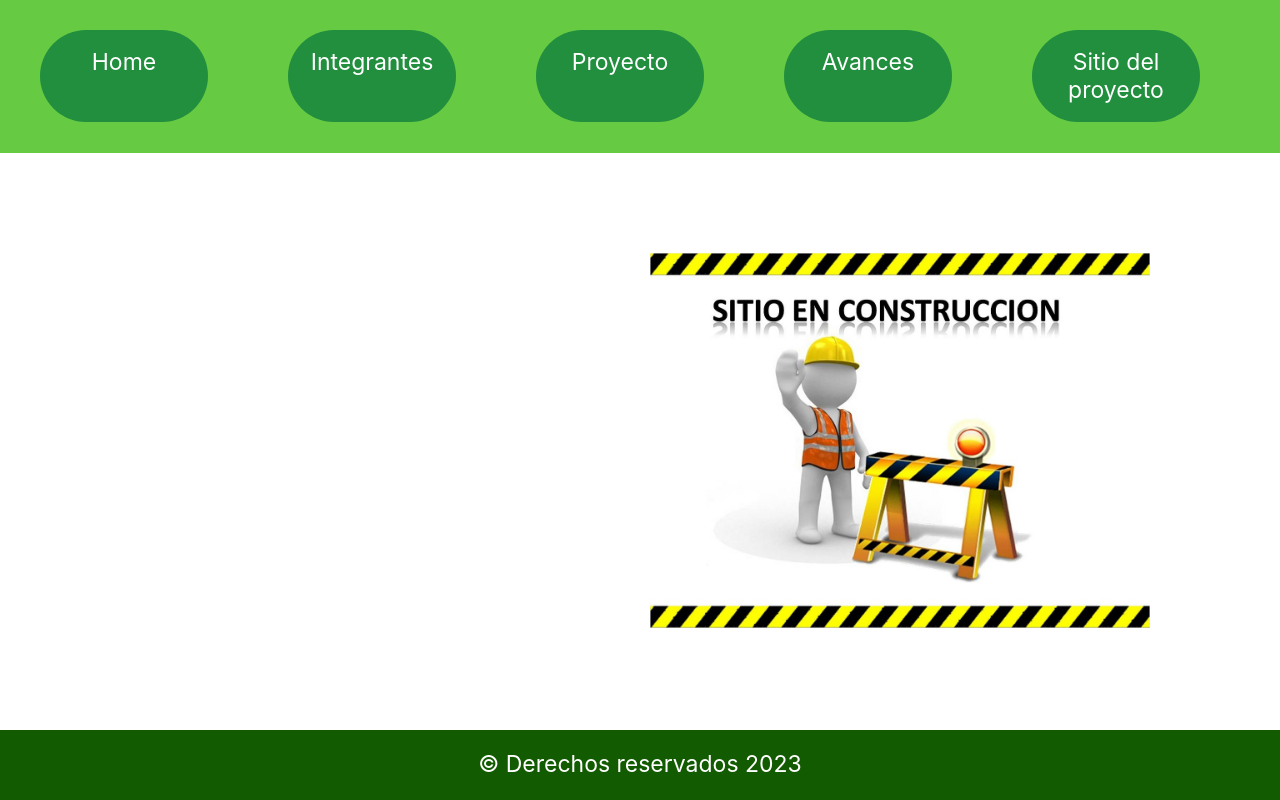
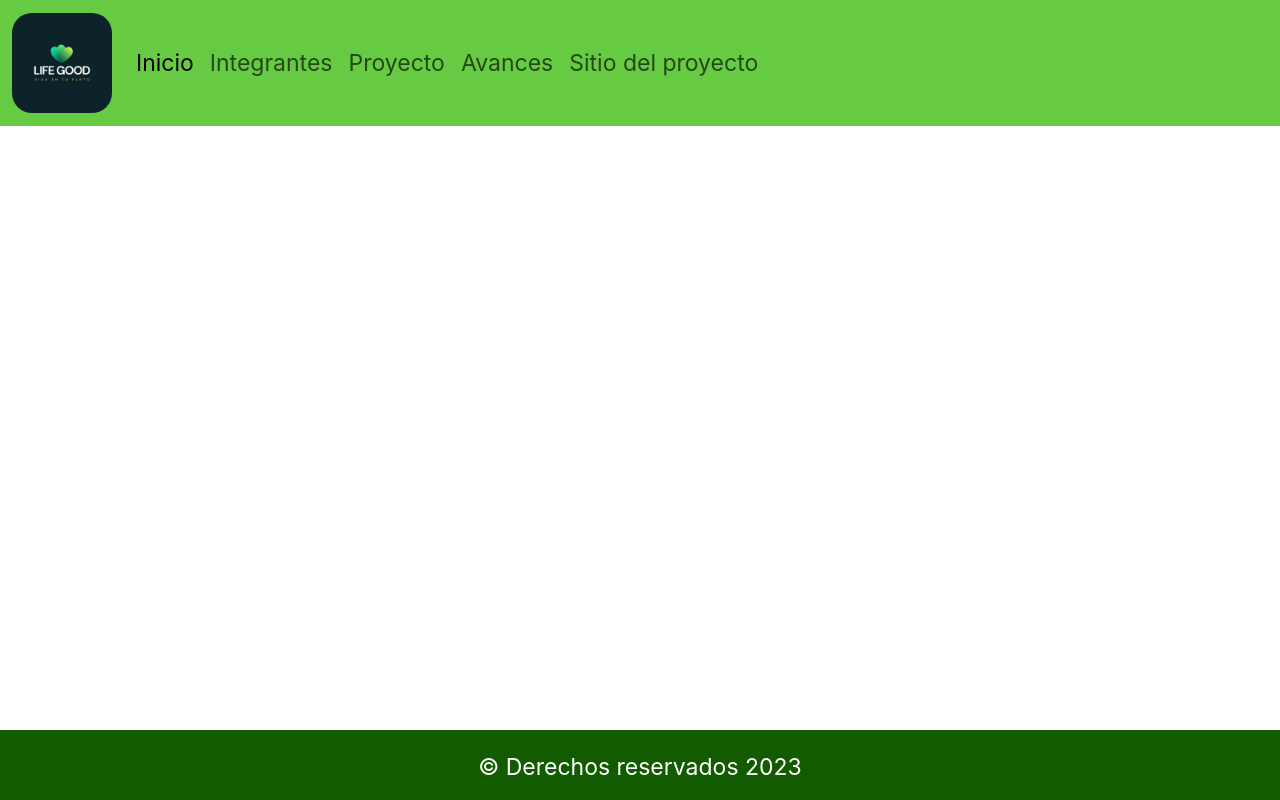
Before and after one commit to BautiMiano/desarrollo_grupo2, a website: page avances.html in a window 1280 px wide. Drawn offline with nearby package versions, Linux system fonts and the light colour scheme.

Commit message:
Add files via upload

```diff
--- a/avances.html
+++ b/avances.html
@@ -1,41 +1,51 @@
 <!DOCTYPE html>
 <html lang="en">
-
 <head>
     <meta charset="UTF-8">
     <meta name="viewport" content="width=device-width, initial-scale=1.0">
-    <link rel="stylesheet" href="estilos/style.css" />
     <title>Document</title>
+    <link rel="stylesheet" href="style.css">
+    <link rel="stylesheet" href="estilos/style.css">
 </head>
-
 <body>
   <!--INICIO DE BARRA DE NAVEGACIÓN-->
   <header class="main_header">
-        <nav class="main_header_nav">
-            <ul>
-                <div class="main_header_nav_boton">
-                    <a class="color_palabra" href="./index.html">Home</a>
+    <nav class="navbar navbar-expand-lg">
+      <div class="container-fluid ">
+        <a class="navbar-brand" href="./index.html">
+        <img class="imagen-logo" src="./imagenes/Imagen de WhatsApp 2023-10-23 a las 23.45.33_fca09d21.jpg" alt="" width="100px" >
+      </a>
+        <button class="navbar-toggler collapsed" type="button" data-bs-toggle="collapse" data-bs-target="#navbarNav" aria-controls="navbarNav" aria-expanded="false" aria-label="Toggle navigation">
+          <span class="navbar-toggler-icon"></span>
+        </button>
+        <div class="navbar-collapse collapse" id="navbarNav" style="">
+          <ul class="navbar-nav nav justify-content-end">
+            <li class="nav-item">
+              <a class="nav-link active" aria-current="page" href="./index.html">Inicio</a>
+            </li>
+            <li class="nav-item">
+              <a class="nav-link" href="./integrantes.html">Integrantes</a>
+            </li>
+            <li class="nav-item">
+              <a class="nav-link" href="./proyecto.html">Proyecto</a>
+            </li>
+            <li class="nav-item">
+              <a class="nav-link" href="./avances.html">Avances</a>
+            </li>
+            <li class="nav-item">
+              <a class="nav-link" href="./sitio_del_proyecto.html">Sitio del proyecto</a>
+            </li>
+            </li>
+          </ul>
         </div>
-                <div class="main_header_nav_boton">
-                    <a class="color_palabra" href="./integrantes.html"> Integrantes</a>
       </div>
-                <div class="main_header_nav_boton">
-                    <a class="color_palabra" href="./proyecto.html">Proyecto</a>
-                </div>
-                <div class="main_header_nav_boton">
-                    <a class="color_palabra" href="./avances.html">Avances</a>
-                </div>
-                <div class="main_header_nav_boton">
-                    <a class="color_palabra" href="./sitio_del_proyecto.html">Sitio del proyecto</a>
-                </div>
-            </ul>
     </nav>
 </header>
-    <main>
-            <img class="imagen_construccion" src="./imagenes/sitio-en-contruccion.jpg" alt="">
-    </main>
+
+
 <footer class="footer_avances_sitio">
     <p class="derechos_reservados"> &copy; Derechos reservados 2023 </p>
 </footer>
-
+<script src="node_modules/bootstrap/dist/js/bootstrap.min.js"></script>
 </body>
+</html>
```
Lines whose indentation alone changed are shown as unchanged.
